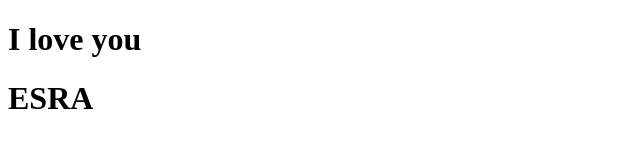
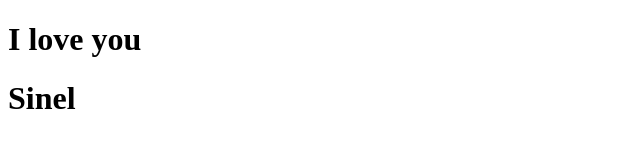
Before and after one commit to boshraakkas/repo5, a plain HTML site: page index.html in a window 1280 px wide. Shown: the full height of the page, 0-640 px from the left. Drawn offline with Linux system fonts and the light colour scheme.

Commit message:
Update index.html

```diff
--- a/index.html
+++ b/index.html
@@ -7,7 +7,7 @@
 </head>
 <body>
     <h1>I love you </h1>
-      <h1>ESRA </h1>
+      <h1>Sinel </h1>
 
 
 
```
